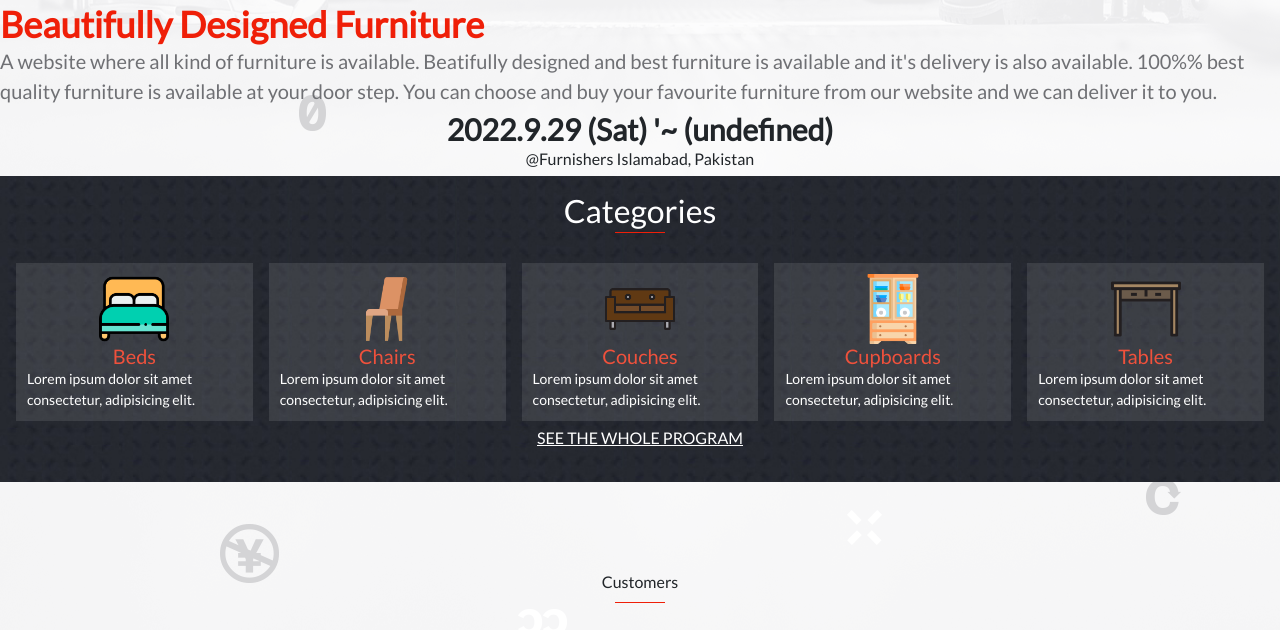
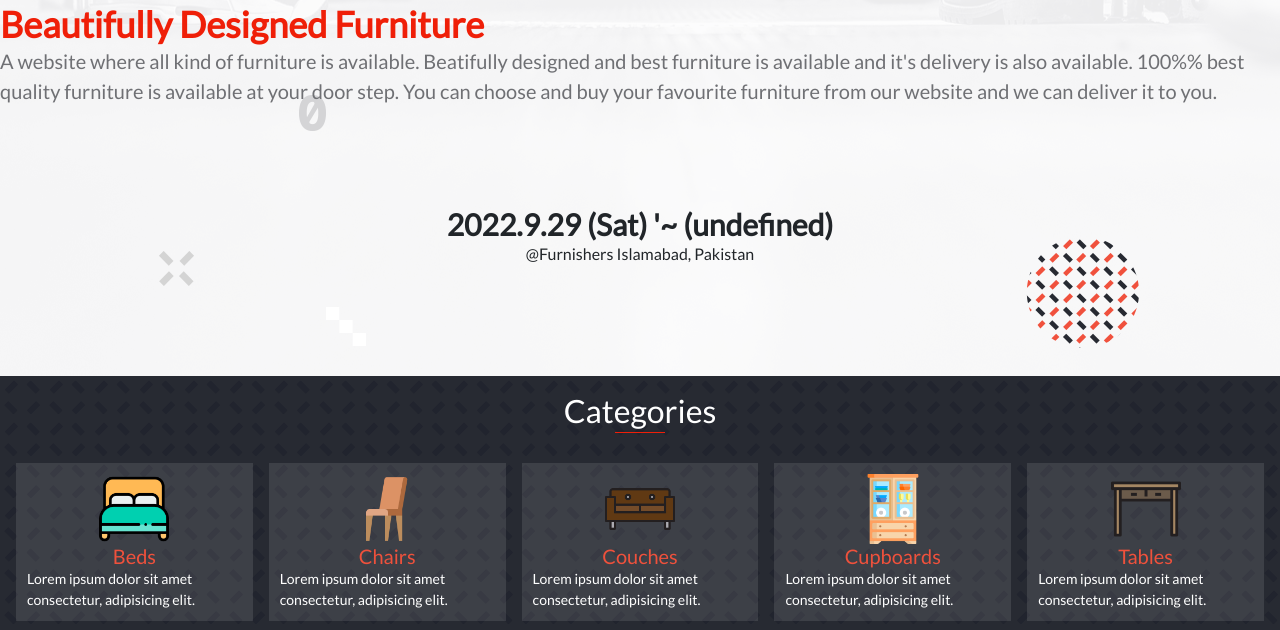
Before and after one commit to Ahsan12356/furniture, a website: page index.html in a window 1280 px wide. Shown: the part 156-786 px from the top of the page. Drawn offline with nearby package versions, Linux system fonts and the light colour scheme.

Commit message:
correct images and styling

```diff
--- a/css/abtstyle.css
+++ b/css/abtstyle.css
@@ -259,7 +259,7 @@ p#contact a {
 .ftr {
   display: flex;
   flex-direction: column;
-  background-color: #272a31;
+  background-color: #000;
 }
 
 .ftr img {
--- a/css/style.css
+++ b/css/style.css
@@ -183,7 +183,7 @@ h1 {
 
 .hero h2 {
   margin: 0;
-  margin-top: 5px;
+  margin-top: 100px;
   font-weight: 900;
   font-size: 30px;
   text-align: center;
@@ -198,7 +198,7 @@ h1 {
 .hero p.tit {
   margin: 0;
   text-align: center;
-  margin-bottom: 5px;
+  margin-bottom: 10px;
 }
 
 @media (max-width: 768px) {
@@ -218,18 +218,12 @@ h1 {
 .works {
   display: flex;
   flex-direction: column;
-  background-image: url('/images/wrks-section-bg.jpg');
-  background-repeat: repeat-y;
-  background-size: cover;
+  background-image: url('/images/pattern_bg.png');
+  background-color: rgb(39, 42, 50);
   box-sizing: border-box;
   width: 100%;
+  margin-top: 100px;
   padding: 16px;
-}
-
-@media (min-width: 768px) {
-  .works {
-    background-image: url('/images/wrks-section-bg-desktop.jpg');
-  }
 }
 
 .works h2 {
```
Also changed, not shown: about.html (+3 -3 lines), images/old1.jpg (deleted), images/old1.png (added), images/old2.png (added), images/old2.webp (deleted), images/pattern_bg.png (added), images/wrks-section-bg-desktop.jpg (deleted), images/wrks-section-bg.jpg (deleted).
